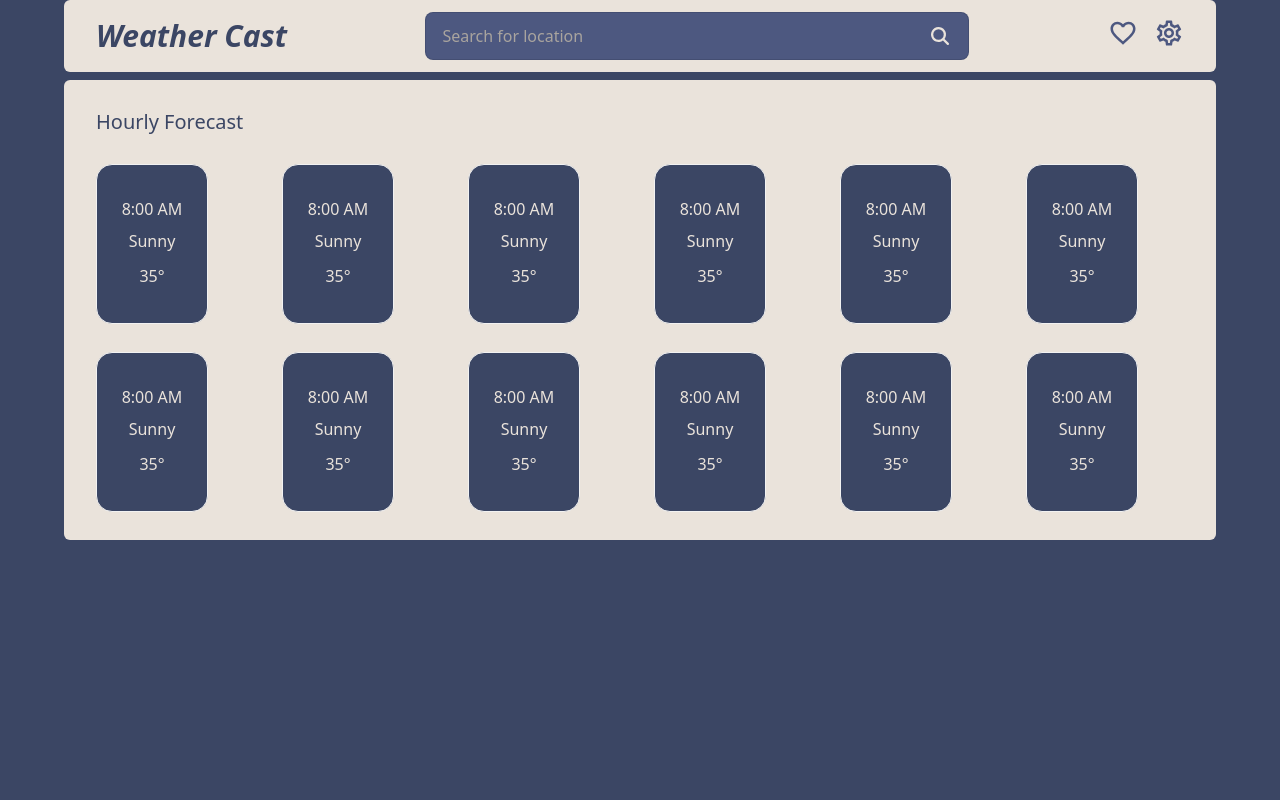
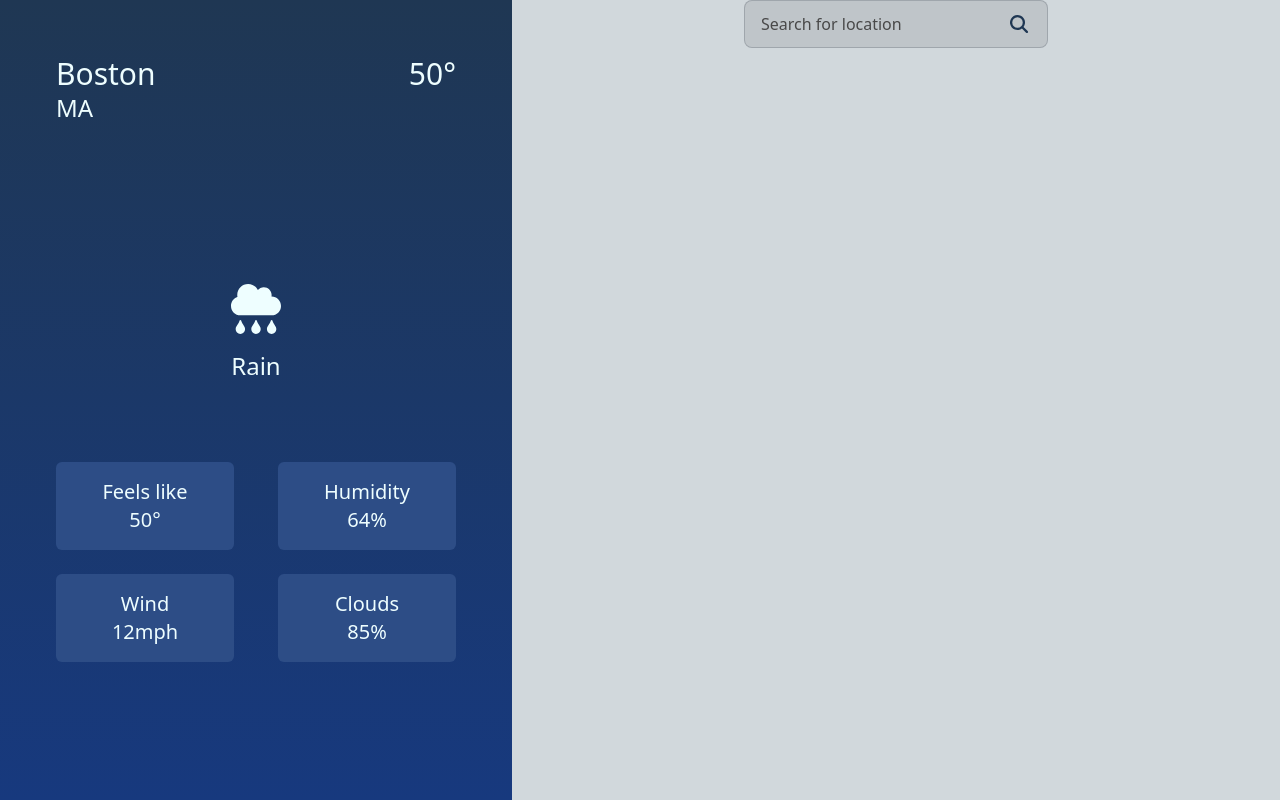
Before and after one commit to alexcw08/FullStack-Weather-App, a React (Vite) app in the folder client/: page / in a window 1280 px wide. Shown: the top 800 px of the page. Built offline with nearby package versions, Linux system fonts and the light colour scheme.

Commit message:
Remove old unneeded components.

```diff
--- a/client/src/App.tsx
+++ b/client/src/App.tsx
@@ -1,11 +1,12 @@
 import "./App.css";
-import Header from "./components/Header";
-import HourlyCast from "./components/HourlyCast";
+import CurrentCast from "./components/CurrentCast";
+import HourlyDaily from "./components/HourlyDaily";
+
 function App() {
   return (
-    <div className="bg-[#3B4664] px-[5%] flex flex-col gap-2 h-dvh w-full}">
-      <Header />
-      <HourlyCast />
+    <div className="bg-[#D1D8DC] flex h-dvh w-full}">
+      <CurrentCast />
+      <HourlyDaily />
     </div>
   );
 }
--- a/client/src/components/Header.tsx
+++ /dev/null
@@ -1,40 +0,0 @@
-import { MdFavoriteBorder } from "react-icons/md";
-import { MdOutlineSettings } from "react-icons/md";
-
-export default function Header() {
-  return (
-    <div className="bg-[#EAE3DB] px-8 py-3 flex items-center rounded-md justify-between">
-      <h1 className="text-3xl text-[#3B4664] font-bold italic">Weather Cast</h1>
-      <form action="get" className="w-1/2">
-        <label className="input input-bordered  flex items-center justify-between  bg-[#4D5880] ">
-          <input
-            className="placeholder-[#a9a49e] text-[#EAE3DB]"
-            placeholder="Search for location"
-          />
-          <button type="submit">
-            <svg
-              xmlns="http://www.w3.org/2000/svg"
-              viewBox="0 0 16 16"
-              fill="#EAE3DB"
-              className="w-6 h-6 opacity-100"
-            >
-              <path
-                fill-rule="evenodd"
-                d="M9.965 11.026a5 5 0 1 1 1.06-1.06l2.755 2.754a.75.75 0 1 1-1.06 1.06l-2.755-2.754ZM10.5 7a3.5 3.5 0 1 1-7 0 3.5 3.5 0 0 1 7 0Z"
-                clip-rule="evenodd"
-              />
-            </svg>
-          </button>
-        </label>
-      </form>
-      <div>
-        <button className="">
-          <MdFavoriteBorder size={30} color="#4D5880" />
-        </button>
-        <button className="ml-4">
-          <MdOutlineSettings size={30} color="#4D5880" />
-        </button>
-      </div>
-    </div>
-  );
-}
--- a/client/src/components/HourlyCast.tsx
+++ /dev/null
@@ -1,93 +0,0 @@
-export default function HourlyCast() {
-  return (
-    <div className="bg-[#EAE3DB] py-7 rounded-md px-8 min-h-[300px]">
-      <h1 className="text-[#3B4664] mb-7 text-xl">Hourly Forecast</h1>
-      <div className="grid grid-rows-2 grid-cols-6 gap-7">
-        <div className="card card-bordered w-28 h-40 bg-[#3B4664] text-[#EAE3DB]">
-          <div className="card-body px-4 items-center">
-            <h3>8:00 AM</h3>
-            <p>Sunny</p>
-            <p>35°</p>
-          </div>
-        </div>
-        <div className="card card-bordered w-28 h-40 bg-[#3B4664] text-[#EAE3DB]">
-          <div className="card-body px-4 items-center">
-            <h3>8:00 AM</h3>
-            <p>Sunny</p>
-            <p>35°</p>
-          </div>
-        </div>
-        <div className="card card-bordered w-28 h-40 bg-[#3B4664] text-[#EAE3DB]">
-          <div className="card-body px-4 items-center">
-            <h3>8:00 AM</h3>
-            <p>Sunny</p>
-            <p>35°</p>
-          </div>
-        </div>
-        <div className="card card-bordered w-28 h-40 bg-[#3B4664] text-[#EAE3DB]">
-          <div className="card-body px-4 items-center">
-            <h3>8:00 AM</h3>
-            <p>Sunny</p>
-            <p>35°</p>
-          </div>
-        </div>
-        <div className="card card-bordered w-28 h-40 bg-[#3B4664] text-[#EAE3DB]">
-          <div className="card-body px-4 items-center">
-            <h3>8:00 AM</h3>
-            <p>Sunny</p>
-            <p>35°</p>
-          </div>
-        </div>
-        <div className="card card-bordered w-28 h-40 bg-[#3B4664] text-[#EAE3DB]">
-          <div className="card-body px-4 items-center">
-            <h3>8:00 AM</h3>
-            <p>Sunny</p>
-            <p>35°</p>
-          </div>
-        </div>
-        <div className="card card-bordered w-28 h-40 bg-[#3B4664] text-[#EAE3DB]">
-          <div className="card-body px-4 items-center">
-            <h3>8:00 AM</h3>
-            <p>Sunny</p>
-            <p>35°</p>
-          </div>
-        </div>
-        <div className="card card-bordered w-28 h-40 bg-[#3B4664] text-[#EAE3DB]">
-          <div className="card-body px-4 items-center">
-            <h3>8:00 AM</h3>
-            <p>Sunny</p>
-            <p>35°</p>
-          </div>
-        </div>
-        <div className="card card-bordered w-28 h-40 bg-[#3B4664] text-[#EAE3DB]">
-          <div className="card-body px-4 items-center">
-            <h3>8:00 AM</h3>
-            <p>Sunny</p>
-            <p>35°</p>
-          </div>
-        </div>
-        <div className="card card-bordered w-28 h-40 bg-[#3B4664] text-[#EAE3DB]">
-          <div className="card-body px-4 items-center">
-            <h3>8:00 AM</h3>
-            <p>Sunny</p>
-            <p>35°</p>
-          </div>
-        </div>
-        <div className="card card-bordered w-28 h-40 bg-[#3B4664] text-[#EAE3DB]">
-          <div className="card-body px-4 items-center">
-            <h3>8:00 AM</h3>
-            <p>Sunny</p>
-            <p>35°</p>
-          </div>
-        </div>
-        <div className="card card-bordered w-28 h-40 bg-[#3B4664] text-[#EAE3DB]">
-          <div className="card-body px-4 items-center">
-            <h3>8:00 AM</h3>
-            <p>Sunny</p>
-            <p>35°</p>
-          </div>
-        </div>
-      </div>
-    </div>
-  );
-}
```
